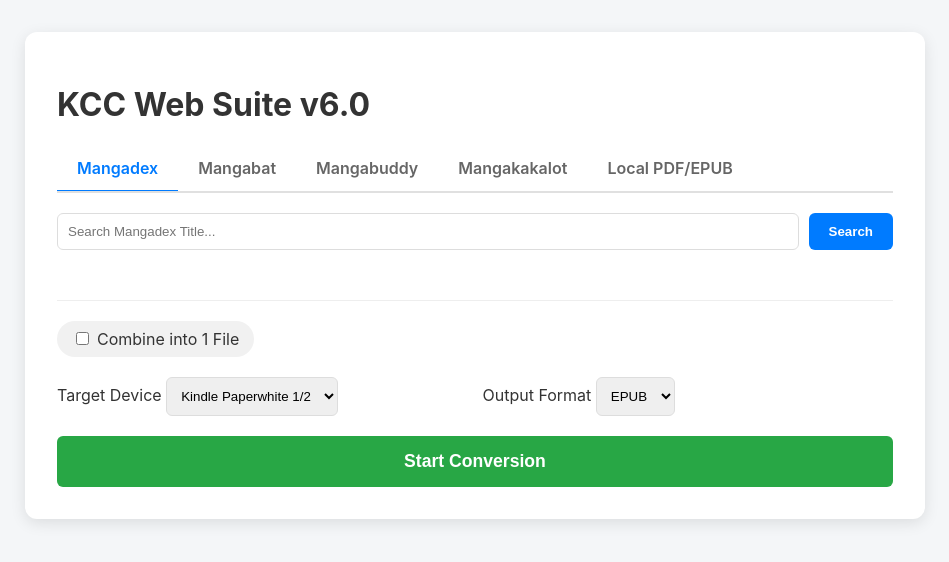
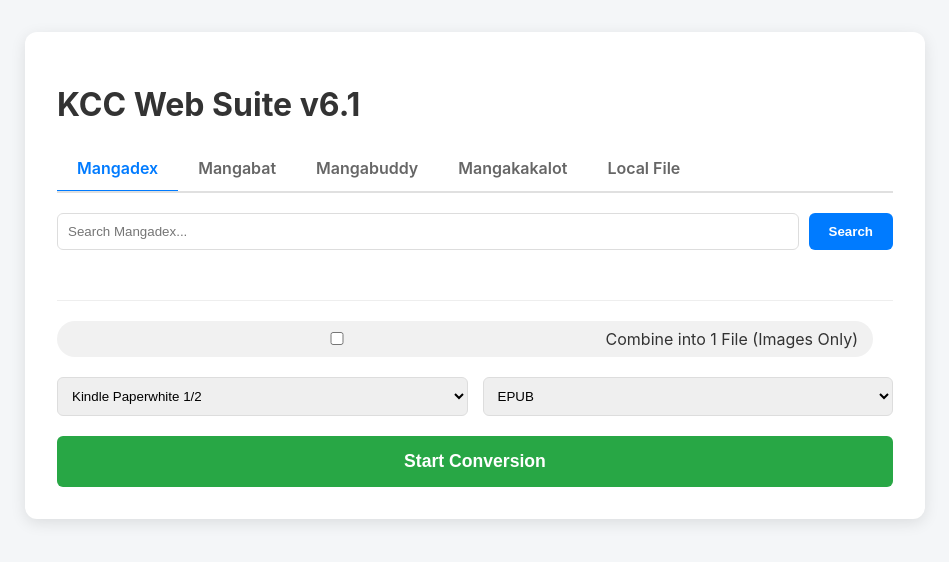
Before and after one commit to clownmandev/kcc-web, a Flask app: page / in a window 1280 px wide. Shown: the top 562 px of the page, without its empty margins (165-1114 px from the left). Run offline with Flask 3, Linux system fonts and the light colour scheme; parts of the project's set-up code (start-up, migrations or seed data) failed here and were passed over.

Commit message:
Update index.html

```diff
--- a/templates/index.html
+++ b/templates/index.html
@@ -3,35 +3,29 @@
 <head>
     <meta charset="UTF-8">
     <meta name="viewport" content="width=device-width, initial-scale=1.0">
-    <title>KCC Web Suite v6.0</title>
+    <title>KCC Web Suite v6.1</title>
     <style>
         body { font-family: -apple-system, BlinkMacSystemFont, "Segoe UI", Roboto, sans-serif; max-width: 900px; margin: 2rem auto; padding: 0 1rem; background: #f4f6f8; color: #333; }
         .container { background: white; padding: 2rem; border-radius: 12px; box-shadow: 0 4px 15px rgba(0,0,0,0.1); }
-
-        /* Tabs */
         .tabs { display: flex; border-bottom: 2px solid #e0e0e0; margin-bottom: 20px; overflow-x: auto; }
         .tab { padding: 12px 20px; cursor: pointer; color: #666; font-weight: 600; white-space: nowrap; }
         .tab:hover { background: #f0f0f0; }
         .tab.active { border-bottom: 3px solid #007bff; color: #007bff; margin-bottom: -2px; }
         .tab-content { display: none; }
         .tab-content.active { display: block; }
-
         .input-group { display: flex; gap: 10px; margin-bottom: 1rem; }
         input, select { flex-grow: 1; padding: 10px; border: 1px solid #ddd; border-radius: 6px; }
         button { padding: 10px 20px; background: #007bff; color: white; border: none; border-radius: 6px; cursor: pointer; font-weight: bold; }
         button:hover { background: #0056b3; }
         button.secondary { background: #6c757d; }
         button.success { background: #28a745; width: 100%; padding: 15px; font-size: 1.1rem; margin-top: 20px;}
-
         #results { margin-top: 20px; max-height: 400px; overflow-y: auto; }
         .manga-item { border: 1px solid #eee; padding: 15px; margin-bottom: 10px; background: white; border-radius: 8px; display: flex; gap: 15px; }
         .manga-thumb { width: 80px; height: 120px; object-fit: cover; background: #ddd; flex-shrink: 0; }
-
         #log-window { background: #1e1e1e; color: #00ff00; font-family: monospace; padding: 15px; height: 300px; overflow-y: scroll; margin-top: 20px; display: none; border-radius: 8px; font-size: 0.9rem; }
         .status-line { background: #333; color: white; padding: 5px 10px; margin: 5px -10px; }
         .success-line { background: #28a745; color: white; padding: 15px; text-align: center; border-radius: 6px; margin: 10px 0; }
         .success-line a { color: white; font-weight: bold; font-size: 1.2em; }
-
         #selection-area { display: none; background: #f8f9fa; padding: 20px; border-radius: 8px; margin-top: 15px; border: 1px solid #dee2e6; }
         .checkbox-label { display: flex; align-items: center; cursor: pointer; margin-right: 20px; background: #f1f1f1; padding: 8px 15px; border-radius: 20px; }
         .checkbox-label input { width: auto; margin-right: 8px; }
@@ -52,18 +46,12 @@
             const query = document.getElementById('search-query').value;
             if(!query) return;
             document.getElementById('btn-search').innerText = "Searching...";
-
-            const res = await fetch('/api/search', {
-                method: 'POST', headers: {'Content-Type': 'application/x-www-form-urlencoded'}, body: 'query=' + encodeURIComponent(query)
-            });
+            const res = await fetch('/api/search', { method: 'POST', headers: {'Content-Type': 'application/x-www-form-urlencoded'}, body: 'query=' + encodeURIComponent(query) });
             const data = await res.json();
-
             document.getElementById('btn-search').innerText = "Search";
             const container = document.getElementById('results');
             container.innerHTML = '';
-
             if (data.error) { container.innerHTML = `<div style="color:red">Error: ${data.error}</div>`; return; }
-
             data.forEach(m => {
                 const safeTitle = m.title.replace(/'/g, "\\'").replace(/"/g, '&quot;');
                 container.innerHTML += `
@@ -87,11 +75,8 @@
 
             const statsDiv = document.getElementById('manga-stats');
             statsDiv.innerHTML = 'Fetching info...';
-
             try {
-                const res = await fetch('/api/manga_details', {
-                    method: 'POST', headers: {'Content-Type': 'application/x-www-form-urlencoded'}, body: 'manga_id=' + id
-                });
+                const res = await fetch('/api/manga_details', { method: 'POST', headers: {'Content-Type': 'application/x-www-form-urlencoded'}, body: 'manga_id=' + id });
                 const data = await res.json();
                 statsDiv.innerHTML = `Found: ${data.total_volumes} Volumes (Latest Ch. ${data.latest_chapter})`;
                 document.getElementById('vol-end').value = data.total_volumes > 0 ? data.total_volumes : 1;
@@ -124,7 +109,6 @@
                 mode: currentMode
             });
 
-            // Handle Inputs per mode
             if (currentMode === 'mangadex') {
                 if(!document.getElementById('selected-manga-id').value) { alert("Select manga first"); return; }
                 params.append('manga_id', document.getElementById('selected-manga-id').value);
@@ -133,15 +117,12 @@
                 if(document.getElementById('vol-end').value) params.append('vol_end', document.getElementById('vol-end').value);
                 if(document.getElementById('chap-start').value) params.append('chap_start', document.getElementById('chap-start').value);
                 if(document.getElementById('chap-end').value) params.append('chap_end', document.getElementById('chap-end').value);
-
             } else if (currentMode === 'local') {
                 if(!uploadedFilename) { alert("Upload file first"); return; }
                 params.append('filename', uploadedFilename);
-
             } else {
-                // Scraper Sites
                 const urlInput = document.getElementById(`url-${currentMode}`).value;
-                if(!urlInput) { alert("Please paste a Chapter URL"); return; }
+                if(!urlInput) { alert("Paste a URL first"); return; }
                 params.append('chapter_url', urlInput);
             }
 
@@ -167,19 +148,18 @@
 </head>
 <body>
     <div class="container">
-        <h1>KCC Web Suite v6.0</h1>
-
+        <h1>KCC Web Suite v6.1</h1>
         <div class="tabs">
             <div class="tab active" id="tab-mangadex" onclick="switchTab('mangadex')">Mangadex</div>
             <div class="tab" id="tab-mangabat" onclick="switchTab('mangabat')">Mangabat</div>
             <div class="tab" id="tab-mangabuddy" onclick="switchTab('mangabuddy')">Mangabuddy</div>
             <div class="tab" id="tab-mangakakalot" onclick="switchTab('mangakakalot')">Mangakakalot</div>
-            <div class="tab" id="tab-local" onclick="switchTab('local')">Local PDF/EPUB</div>
+            <div class="tab" id="tab-local" onclick="switchTab('local')">Local File</div>
         </div>
 
         <div id="content-mangadex" class="tab-content active">
             <div class="input-group">
-                <input type="text" id="search-query" placeholder="Search Mangadex Title...">
+                <input type="text" id="search-query" placeholder="Search Mangadex...">
                 <button id="btn-search" onclick="searchManga()">Search</button>
             </div>
             <div id="results"></div>
@@ -188,76 +168,39 @@
                 <div id="manga-stats"></div>
                 <input type="hidden" id="selected-manga-id">
                 <input type="hidden" id="selected-manga-title">
-
-                <div style="background:#eef; padding:15px; border-radius:8px; margin-bottom:15px;">
-                    <div style="font-weight:bold; margin-bottom:5px;">Select by Volume</div>
-                    <div style="display:flex; gap:10px;">
-                        <input type="number" id="vol-start" placeholder="Start Vol" value="1">
-                        <input type="number" id="vol-end" placeholder="End Vol" value="1">
-                    </div>
+                <div style="background:#eef; padding:15px; border-radius:8px; margin-bottom:10px; display:flex; gap:10px;">
+                    <input type="number" id="vol-start" placeholder="Start Vol" value="1">
+                    <input type="number" id="vol-end" placeholder="End Vol" value="1">
                 </div>
-                <div style="background:#fee; padding:15px; border-radius:8px;">
-                    <div style="font-weight:bold; margin-bottom:5px;">Or Select by Chapter</div>
-                    <div style="display:flex; gap:10px;">
-                        <input type="number" id="chap-start" placeholder="Start Ch">
-                        <input type="number" id="chap-end" placeholder="End Ch">
-                    </div>
+                <div style="background:#fee; padding:15px; border-radius:8px; display:flex; gap:10px;">
+                    <input type="number" id="chap-start" placeholder="Start Ch">
+                    <input type="number" id="chap-end" placeholder="End Ch">
                 </div>
             </div>
         </div>
 
-        <div id="content-mangabat" class="tab-content">
-            <div class="input-group">
-                <input type="text" id="url-mangabat" placeholder="Paste Mangabat CHAPTER URL here (e.g. https://readmangabat.com/read-...)">
-            </div>
-            <p style="color:#666; font-size:0.9em;">Note: Only supports downloading single chapters. Images are scraped directly.</p>
-        </div>
-
-        <div id="content-mangabuddy" class="tab-content">
-            <div class="input-group">
-                <input type="text" id="url-mangabuddy" placeholder="Paste Mangabuddy CHAPTER URL here">
-            </div>
-        </div>
-
-        <div id="content-mangakakalot" class="tab-content">
-            <div class="input-group">
-                <input type="text" id="url-mangakakalot" placeholder="Paste Mangakakalot CHAPTER URL here">
-            </div>
-        </div>
+        <div id="content-mangabat" class="tab-content"><div class="input-group"><input type="text" id="url-mangabat" placeholder="Paste Mangabat Chapter URL"></div></div>
+        <div id="content-mangabuddy" class="tab-content"><div class="input-group"><input type="text" id="url-mangabuddy" placeholder="Paste Mangabuddy Chapter URL"></div></div>
+        <div id="content-mangakakalot" class="tab-content"><div class="input-group"><input type="text" id="url-mangakakalot" placeholder="Paste Mangakakalot Chapter URL"></div></div>
 
         <div id="content-local" class="tab-content">
             <div onclick="document.getElementById('file-input').click()" style="border:2px dashed #ccc; padding:40px; text-align:center; cursor:pointer;">
-                <h3>Upload PDF, EPUB, CBZ, or ZIP</h3>
+                <h3>Upload PDF, EPUB, CBZ, ZIP</h3>
                 <input type="file" id="file-input" style="display:none" onchange="uploadFile()">
             </div>
-            <div id="upload-status" style="margin-top:10px; text-align:center; font-weight:bold;"></div>
+            <div id="upload-status" style="margin-top:10px; text-align:center;"></div>
         </div>
 
         <div style="margin-top:30px; border-top:1px solid #eee; padding-top:20px;">
-            <div style="display:flex; flex-wrap:wrap; gap:15px; margin-bottom:20px;">
-                <label class="checkbox-label"><input type="checkbox" id="kcc-combine"> Combine into 1 File</label>
+            <div style="margin-bottom:20px;">
+                <label class="checkbox-label"><input type="checkbox" id="kcc-combine"> Combine into 1 File (Images Only)</label>
             </div>
-
             <div style="display:grid; grid-template-columns: 1fr 1fr; gap:15px;">
-                <div>
-                    <label>Target Device</label>
-                    <select id="kcc-profile">
-                        <option value="KPW" selected>Kindle Paperwhite 1/2</option>
-                        <option value="KV">Kindle PW 3+ / Oasis</option>
-                    </select>
-                </div>
-                <div>
-                    <label>Output Format</label>
-                    <select id="kcc-format">
-                        <option value="EPUB" selected>EPUB</option>
-                        <option value="MOBI">MOBI</option>
-                    </select>
-                </div>
+                <select id="kcc-profile"><option value="KPW">Kindle Paperwhite 1/2</option><option value="KV">Kindle PW 3+</option></select>
+                <select id="kcc-format"><option value="EPUB">EPUB</option><option value="MOBI">MOBI</option></select>
             </div>
-
             <button class="success" onclick="startProcess()">Start Conversion</button>
         </div>
-
         <div id="log-window"></div>
     </div>
 </body>
```
